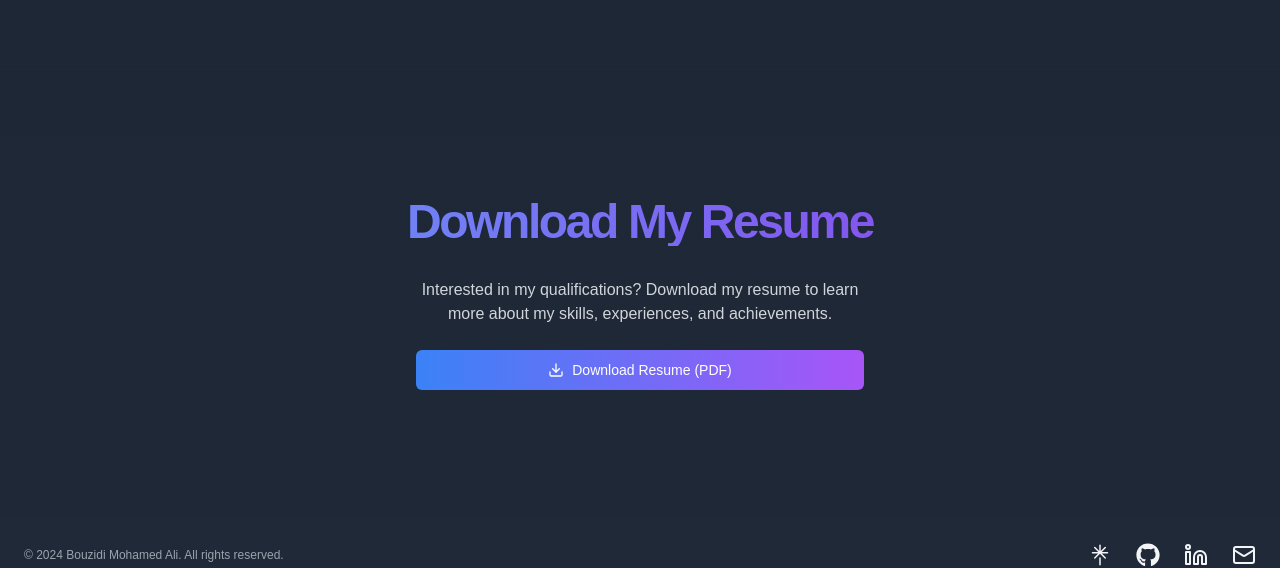
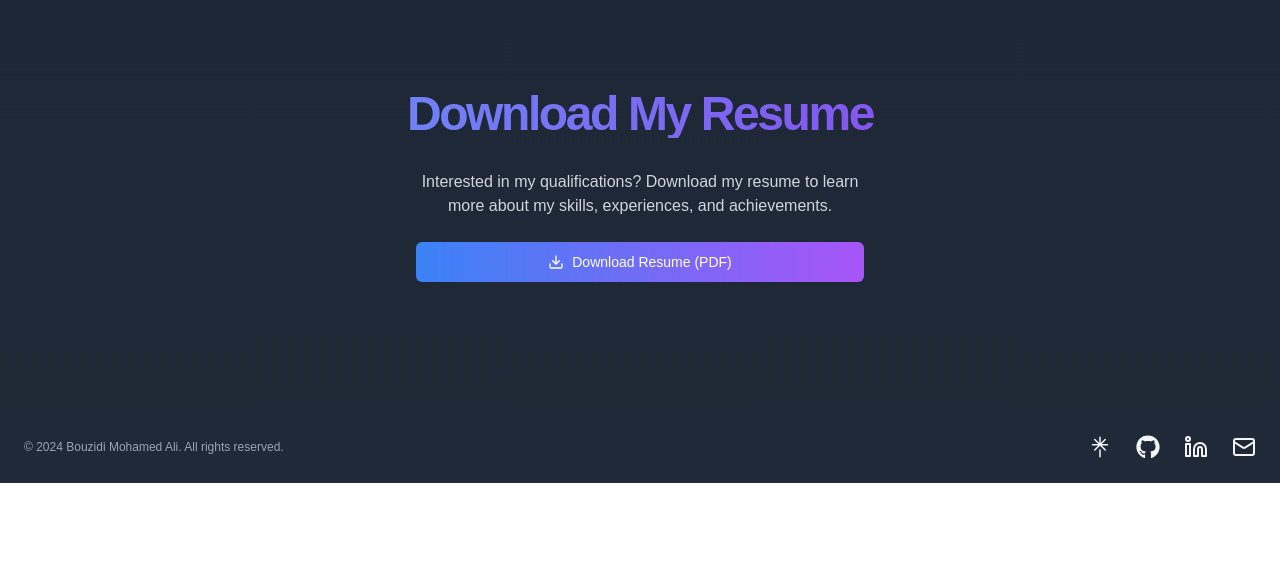
Before and after one commit to MedAliBouzidi/medalibouzidi.github.io, a Next.js app: page / in a window 1280 px wide. Shown: the part 3900-4468 px from the top of the page. After the commit the page ends 4383 px from the top, so only its background shows below. Built offline with nearby package versions, Linux system fonts and the light colour scheme.

Commit message:
simple change to ui

```diff
--- a/src/app/page.tsx
+++ b/src/app/page.tsx
@@ -207,7 +207,7 @@ export default function Home() {
                         </div>
                     </div>
                 </section>
-                <section id="resume" className="flex justify-center w-full py-12 md:py-24 lg:py-32 bg-gray-800/30">
+                <section id="resume" className="flex justify-center w-full py-12 md:py-24 lg:pb-32 lg:pt-5 bg-gray-800/30">
                     <div className="container px-4 md:px-6">
                         <motion.h2
                             className="text-3xl font-bold tracking-tighter sm:text-4xl md:text-5xl mb-8 text-center bg-clip-text text-transparent bg-gradient-to-r from-blue-400 to-purple-600" {...fadeInUp}>
```
